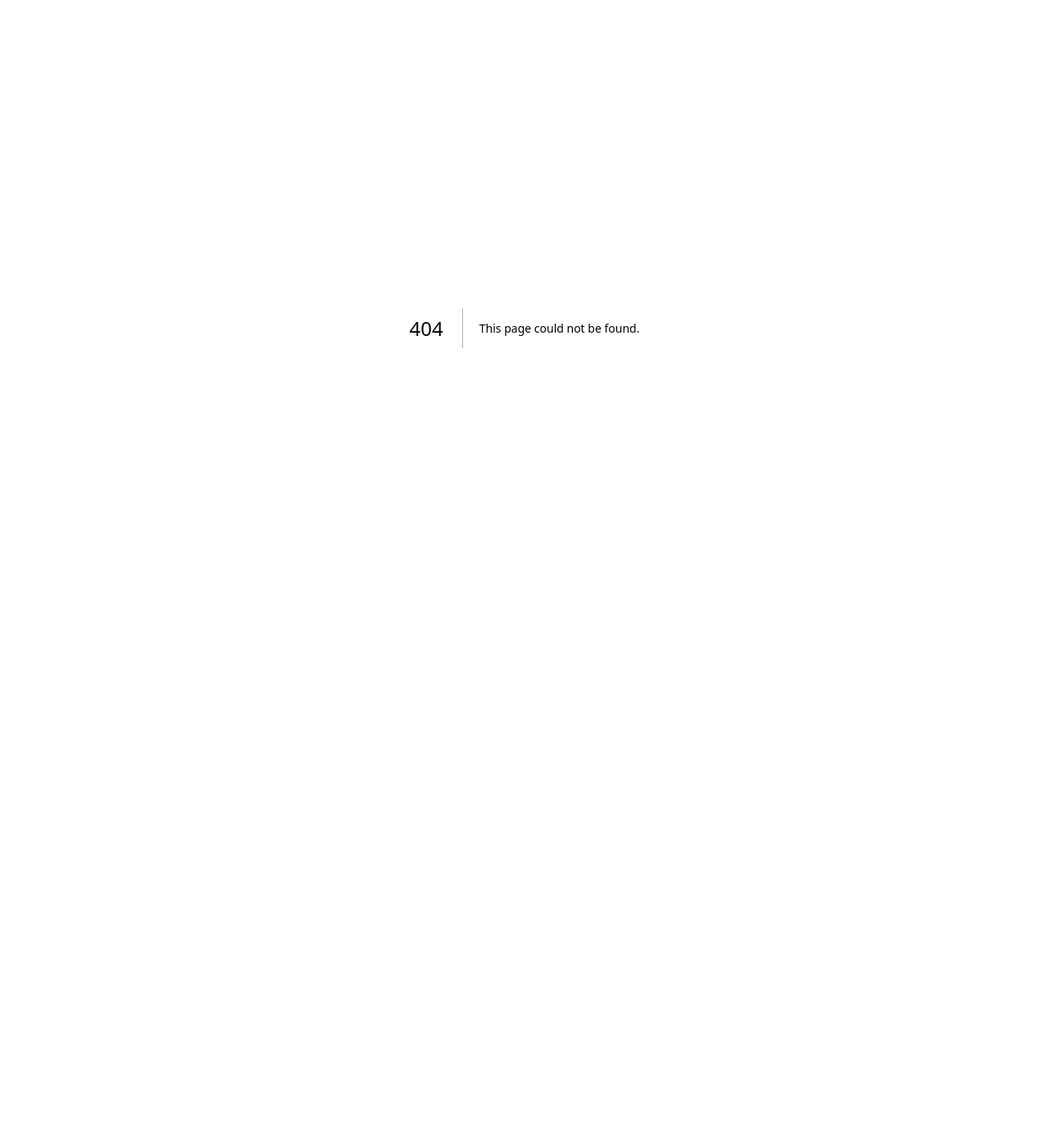
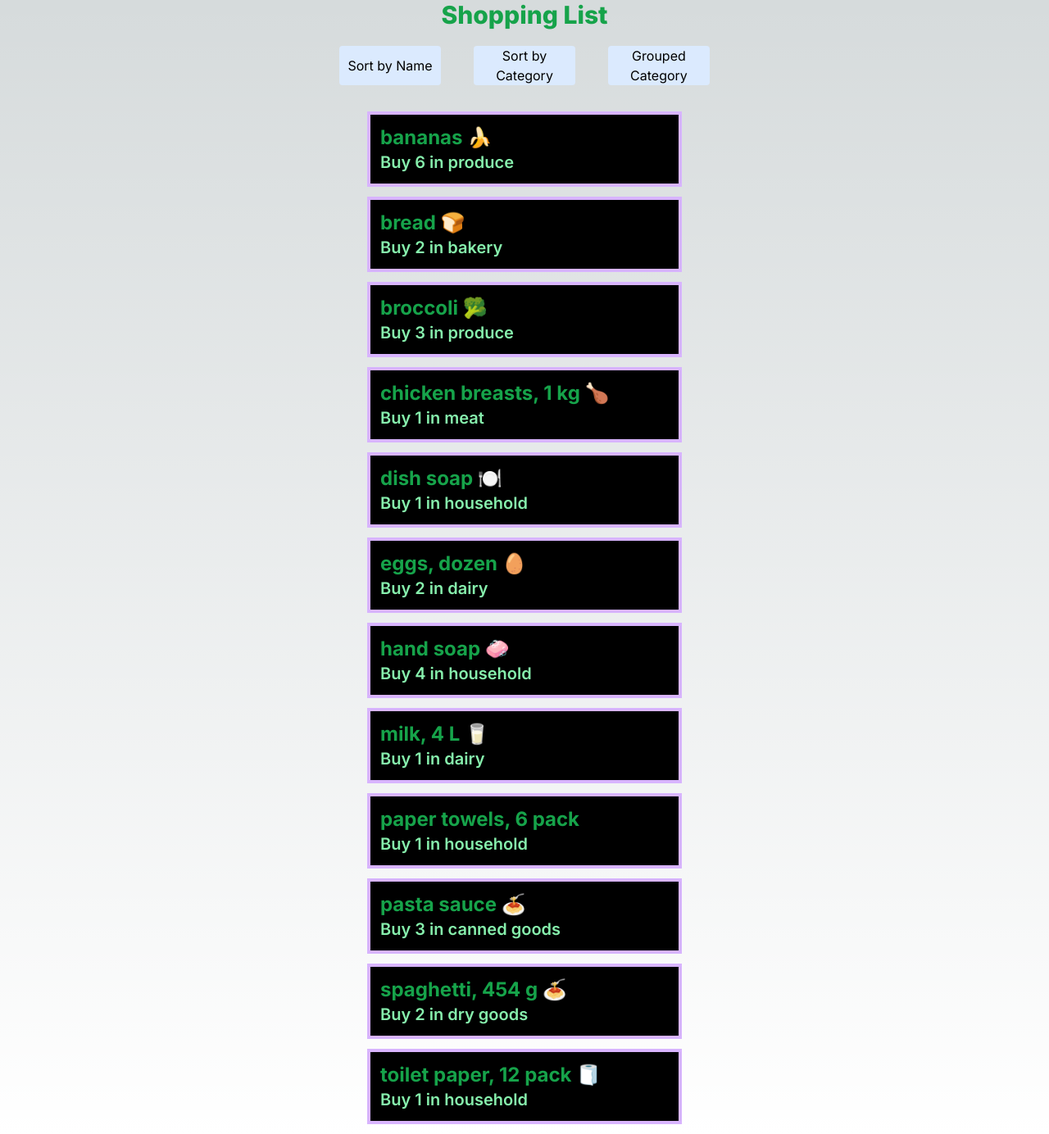
Before and after one commit to wajim12345/cprg306-assignments, a Next.js app: page /week-5 in a window 1280 px wide. Before the commit this address had no page. Shown: the whole page at 82% size. Before the commit the page ends 800 px from the top, so only its background shows below. Built offline with nearby package versions, Linux system fonts and the light colour scheme.

Commit message:
week-5 complete

```diff
--- a/app/page.js
+++ b/app/page.js
@@ -15,6 +15,9 @@ export default function Home() {
         <li>
         <Link className={linkStyle} href="./week-4">Week 4 Assignments</Link>
         </li>
+        <li>
+        <Link className={linkStyle} href="./week-5">Week 5 Assignments</Link>
+        </li>
       </ul>
     </main>
   );
--- /dev/null
+++ b/app/week-5/item-list.js
@@ -0,0 +1,94 @@
+"use client";
+import { useState } from "react";
+import Item from "./item";
+import shoppingData from "./item.json";
+
+export default function ItemList() {
+  //create shoppingList from json
+  let shoppingList = shoppingData.map((item) => ({ ...item }));
+  //setup useState and handleSortBy
+  const [sortBy, setSortBy] = useState("name");
+  const handleSortBy = (event) => setSortBy(event.target.value);
+  //create a function for sort to make code less redundant
+  const myCustomSort = (a, b, sortByWhat = null) => {
+    let itemA;
+    let itemB;
+    if (sortByWhat != null) {
+      itemA = a[sortByWhat].toUpperCase();
+      itemB = b[sortByWhat].toUpperCase();
+    } else {
+      itemA = a.toUpperCase();
+      itemB = b.toUpperCase();
+    }
+    if (itemA < itemB) {
+      return -1;
+    }
+    if (itemA > itemB) {
+      return 1;
+    }
+    return 0;
+  };
+  //Check if sortBy === group
+  if (sortBy === "group") {
+    const categoryGroup = shoppingList.reduce((groupedCategory, item) => {
+      const category = item.category;
+      //check if category array already exist,
+      if (groupedCategory[category] == null) {
+        groupedCategory[category] = [];
+      }
+      //put the item into the category array
+      groupedCategory[category].push(item);
+      return groupedCategory;
+    }, {});
+
+    // Sort items within each category
+    const sortedCategoryList = [];
+    for (const category in categoryGroup) {
+      //add category to sortedCategoryList for sorting later
+      sortedCategoryList.push(category);
+      //sort the items within each category by name
+      categoryGroup[category].sort((a, b) => myCustomSort(a, b, "name"));
+    }
+    //sort the category list
+    sortedCategoryList.sort((a, b) => myCustomSort(a, b));
+    //map the two list together
+    shoppingList = sortedCategoryList.map((category) => ({
+      category,
+      item: categoryGroup[category],
+    }));
+  } else {
+    // Sort the shopping list by the selected criteria (name or category)
+    shoppingList = shoppingList.sort((a, b) => myCustomSort(a, b, sortBy));
+  }
+  const buttonStyle =
+    "flex-1 bg-blue-100 rounded  text-black m-5 hover:bg-blue-300 focus:bg-blue-700 focus:font-bold";
+  return (
+    <div className="flex flex-col items-center justify-center">
+      <section className="flex">
+        <button className={buttonStyle} onClick={handleSortBy} value="name">
+          Sort by Name
+        </button>
+        <button className={buttonStyle} onClick={handleSortBy} value="category">
+          Sort by Category
+        </button>
+        <button className={buttonStyle} onClick={handleSortBy} value="group">
+          Grouped Category
+        </button>
+      </section>
+      <section>
+        {sortBy === "group"
+          ? shoppingList.map(({ category, item }) => (
+              <div key={category}>
+                <h2 className="capitalize text-2xl font-bold my-2 text-purple-700">
+                  {category}
+                </h2>
+                {item.map((item) => (
+                  <Item key={item.name} item={item} />
+                ))}
+              </div>
+            ))
+          : shoppingList.map((item) => <Item key={item.name} item={item} />)}
+      </section>
+    </div>
+  );
+}
--- /dev/null
+++ b/app/week-5/item.js
@@ -0,0 +1,10 @@
+export default function Item({item}){
+    let {name, quantity, category} = item;
+
+    return (
+        <div className="border-4 border-purple-300 bg-black p-3 m-3 w-96">
+            <h1 className="text-2xl text-green-600 font-bold">{name}</h1>
+            <p className="text-xl text-green-300 font-semibold">Buy {quantity} in {category}</p>
+        </div>
+    );
+}
--- /dev/null
+++ b/app/week-5/item.json
@@ -0,0 +1,74 @@
+[
+    {
+      "id": "1h2GJKH12gkHG31h1H",
+      "name": "milk, 4 L 🥛",
+      "quantity": 1,
+      "category": "dairy"
+    },
+    {
+      "id": "2KJH3k2j3H1k2J3K1H",
+      "name": "bread 🍞",
+      "quantity": 2,
+      "category": "bakery"
+    },
+    {
+      "id": "3h2KJH3k2j3H1k2J3",
+      "name": "eggs, dozen 🥚",
+      "quantity": 2,
+      "category": "dairy"
+    },
+    {
+      "id": "4k2J3K1H2GJKH12gk",
+      "name": "bananas 🍌",
+      "quantity": 6,
+      "category": "produce"
+    },
+    {
+      "id": "5H1h1H2KJH3k2j3H",
+      "name": "broccoli 🥦",
+      "quantity": 3,
+      "category": "produce"
+    },
+    {
+      "id": "6H1k2J3K1H2GJKH1",
+      "name": "chicken breasts, 1 kg 🍗",
+      "quantity": 1,
+      "category": "meat"
+    },
+    {
+      "id": "7gkHG31h1H2KJH3k",
+      "name": "pasta sauce 🍝",
+      "quantity": 3,
+      "category": "canned goods"
+    },
+    {
+      "id": "8j3H1k2J3K1H2GJK",
+      "name": "spaghetti, 454 g 🍝",
+      "quantity": 2,
+      "category": "dry goods"
+    },
+    {
+      "id": "9H12gkHG31h1H2KJ",
+      "name": "toilet paper, 12 pack 🧻",
+      "quantity": 1,
+      "category": "household"
+    },
+    {
+      "id": "10H3k2j3H1k2J3K1",
+      "name": "paper towels, 6 pack",
+      "quantity": 1,
+      "category": "household"
+    },
+    {
+      "id": "11k2J3K1H2GJKH12",
+      "name": "dish soap 🍽️",
+      "quantity": 1,
+      "category": "household"
+    },
+    {
+      "id": "12GJKH12gkHG31h1",
+      "name": "hand soap 🧼",
+      "quantity": 4,
+      "category": "household"
+    }
+  ]
--- /dev/null
+++ b/app/week-5/page.js
@@ -0,0 +1,10 @@
+import ItemList from "./item-list";
+
+export default function Page(){
+    return(
+        <main>
+            <h1 className="text-3xl text-green-600 font-extrabold text-center">Shopping List</h1>
+            <ItemList />
+        </main>
+    );
+}
```
